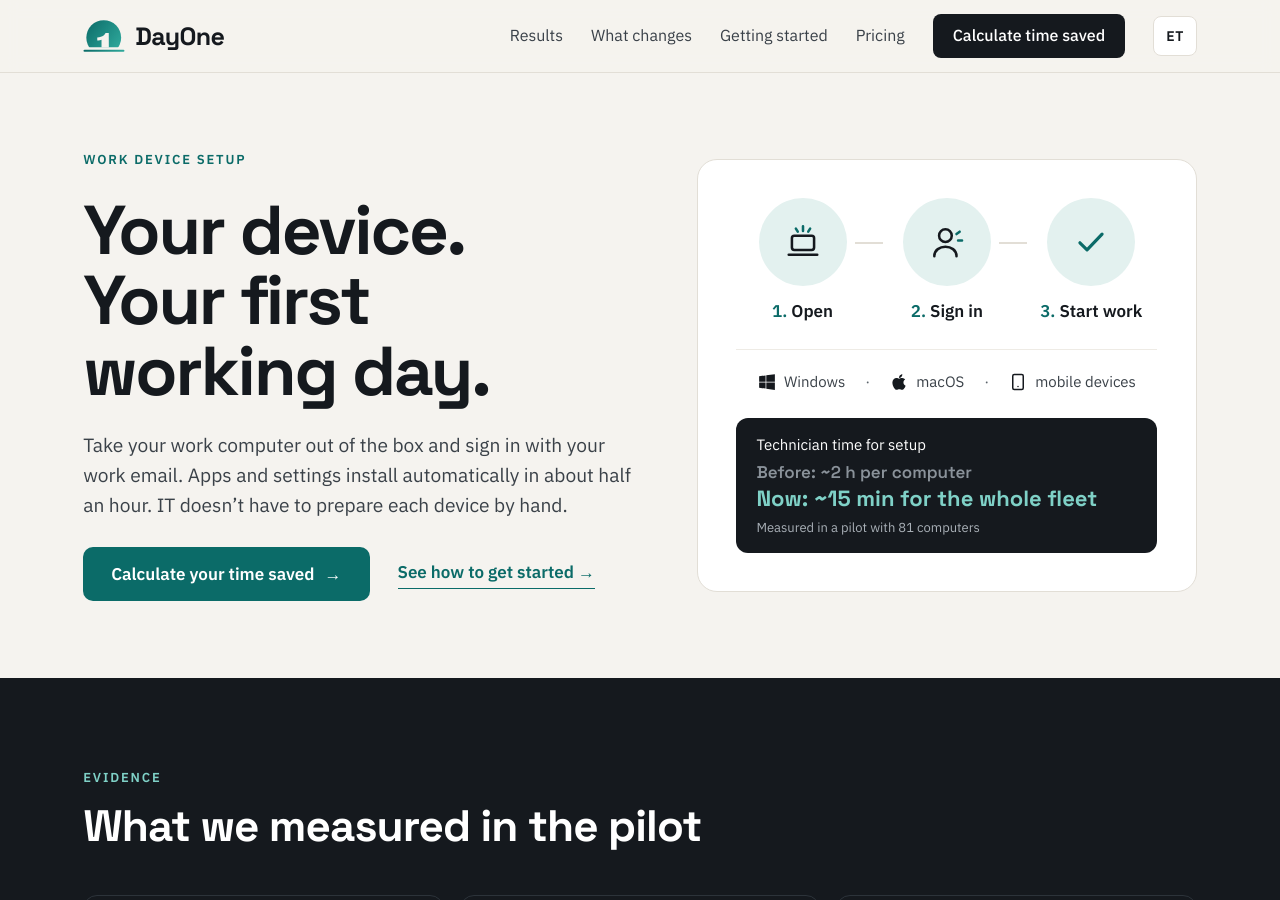
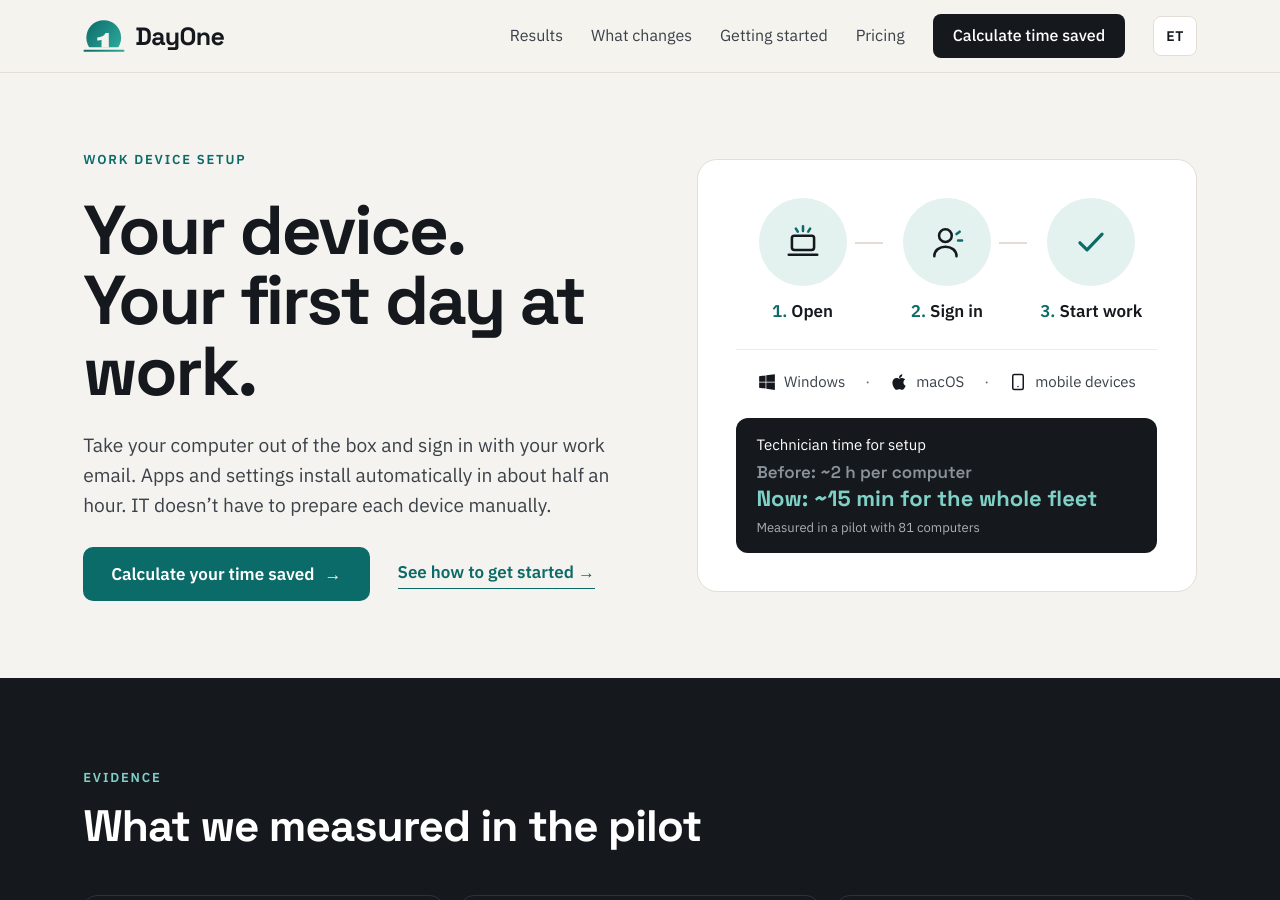
Before and after one commit to optisoft-ee/autopilot, a Jekyll site: the page built from en/index.html, in a window 1280 px wide and 900 px high. Built offline with Jekyll 4.4.1, drawn with Linux system fonts in a browser that asks for light colours.

Commit message:
Update en.yml

```diff
--- a/_data/en.yml
+++ b/_data/en.yml
@@ -25,8 +25,8 @@ nav:
 
 hero:
   eyebrow: "Work device setup"
-  title: "Your device. <br>Your first working day."
-  lead: "Take your work computer out of the box and sign in with your work email. Apps and settings install automatically in about half an hour. IT doesn’t have to prepare each device by hand."
+  title: "Your device. <br>Your first day at work."
+  lead: "Take your computer out of the box and sign in with your work email. Apps and settings install automatically in about half an hour. IT doesn’t have to prepare each device manually."
   cta: "Calculate your time saved"
   secondary: "See how to get started"
   steps:
```
